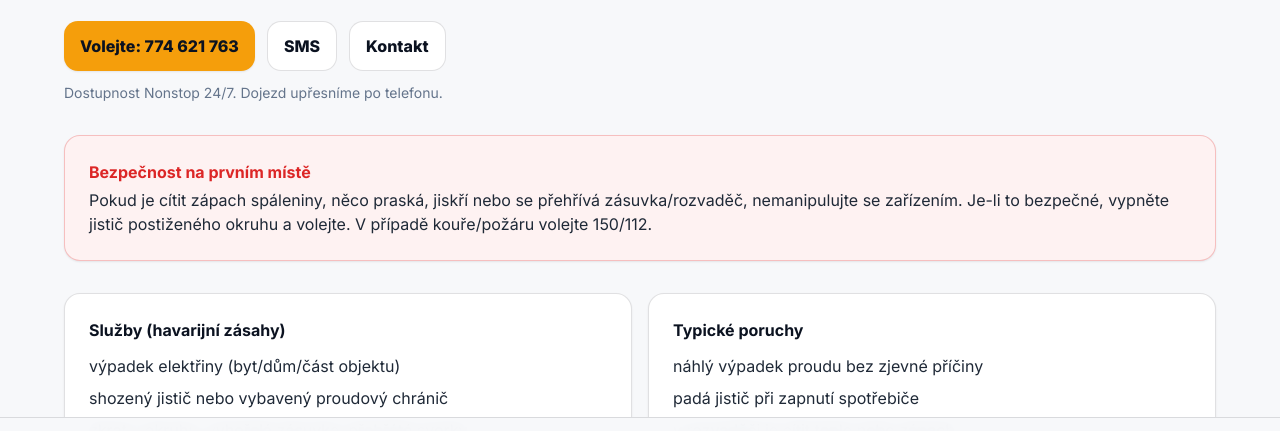
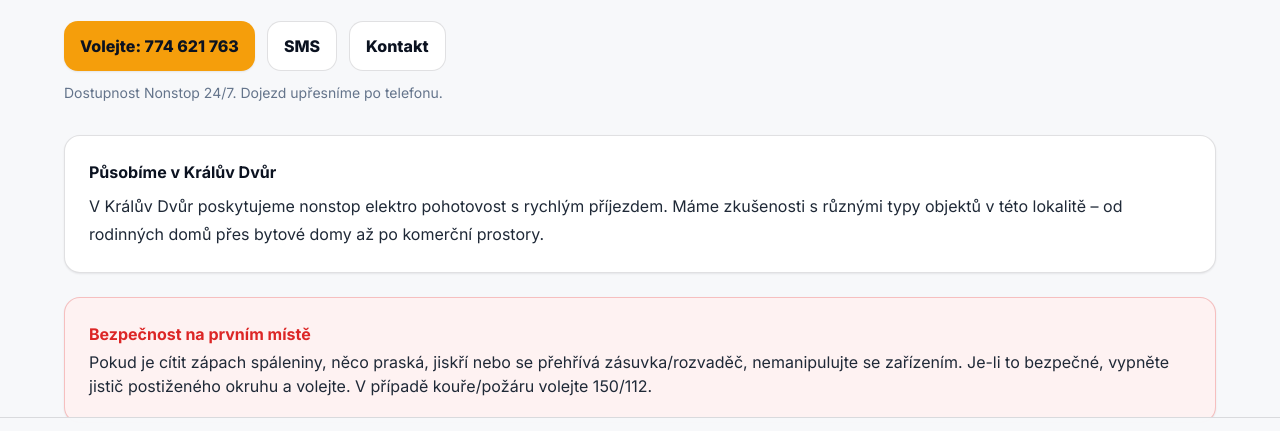
Before and after one commit to malonitest/elektropohotovost, a React app: page /elektro-pohotovost/kraluv-dvur/ in a window 1280 px wide. Shown: the part 300-731 px from the top of the page. Built offline with nearby package versions, Linux system fonts and the light colour scheme; no server answers.

Commit message:
SEO 2.3: Location Page Optimization
- Add GPS coordinates to Location type (latitude/longitude)
- Add actual GPS coordinates for all 15 published locations
- Create buildPlace() schema function for location-specific Place schema
- Enhance graphForLocationLandingPage() to include Place schema with coordinates
- Add local trust signals: "Působíme v [location]" card with 3 content variants
- Update both Location type definitions (src/data and data)
- All 15 location pages now have:
  * Place schema with precise GPS coordinates for local search
  * Local presence section emphasizing 24/7 availability
  * Enhanced local SEO with location-specific structured data

Locations with GPS: Černošice, Dobřichovice, Řevnice, Roztoky,
Hostivice, Rudná, Jesenice, Mníšek pod Brdy, Praha 5, Smíchov,
Praha 6, Dejvice, Břevnov, Beroun, Králův Dvůr

```diff
--- a/app/elektro-pohotovost/[slug]/page.tsx
+++ b/app/elektro-pohotovost/[slug]/page.tsx
@@ -95,7 +95,8 @@ export default function LocationLandingPage({ params }: { params: { slug: string
 			{ name: "Lokality", url: absoluteUrl("/lokality/") },
 			{ name: loc.name, url: canonical }
 		],
-		faq: content.faq
+		faq: content.faq,
+		location: loc
 	});
 
 	return (
@@ -113,6 +114,12 @@ export default function LocationLandingPage({ params }: { params: { slug: string
 						<a className="btnSecondary" href="/kontakt/">Kontakt</a>
 					</div>
 					<p className="mt-3 text-sm text-text-muted">Dostupnost {serviceHours}. Dojezd upřesníme po telefonu.</p>
+				</div>
+
+				<div className="mt-8">
+					<Card title={content.localPresence.title}>
+						<p className="mt-2 text-text-secondary">{content.localPresence.description}</p>
+					</Card>
 				</div>
 
 				<div className="mt-6">
--- a/data/locations.ts
+++ b/data/locations.ts
@@ -5,6 +5,10 @@ export type Location = {
 	name: string;
 	publish: boolean;
 	nearbySlugs: string[];
+	coordinates?: {
+		latitude: number;
+		longitude: number;
+	};
 };
 
 function normalizeName(value: string): string {
@@ -31,7 +35,8 @@ export const locations: Location[] = legacyLocations.map((loc) => {
 		slug: loc.slug,
 		name: loc.name,
 		publish: loc.publish,
-		nearbySlugs: Array.from(new Set(nearbySlugs)).slice(0, 8)
+		nearbySlugs: Array.from(new Set(nearbySlugs)).slice(0, 8),
+		coordinates: loc.coordinates
 	};
 });
 
--- a/src/data/locations.ts
+++ b/src/data/locations.ts
@@ -9,6 +9,10 @@ export type Location = {
 	priority: 1 | 2 | 3;
 	publish: boolean;
 	microContextTags?: string[];
+	coordinates?: {
+		latitude: number;
+		longitude: number;
+	};
 };
 
 // Pozn.: Jedna lokalita patří jen do jedné oblasti (např. Loděnice je pouze v Berounsku).
@@ -22,7 +26,8 @@ export const locations: Location[] = [
 		nearby: ["Radotín", "Mokropsy", "Všenory", "Dobřichovice"],
 		priority: 1,
 		publish: true,
-		microContextTags: ["rodinne-domy", "garaze", "zahrady", "firmy"]
+		microContextTags: ["rodinne-domy", "garaze", "zahrady", "firmy"],
+		coordinates: { latitude: 49.9606, longitude: 14.3175 }
 	},
 	{
 		name: "Dobřichovice",
@@ -32,7 +37,8 @@ export const locations: Location[] = [
 		nearby: ["Černošice", "Všenory", "Lety", "Řevnice"],
 		priority: 1,
 		publish: true,
-		microContextTags: ["rodinne-domy", "pripojky", "rozvadec", "dilny"]
+		microContextTags: ["rodinne-domy", "pripojky", "rozvadec", "dilny"],
+		coordinates: { latitude: 49.9258, longitude: 14.2814 }
 	},
 	{
 		name: "Řevnice",
@@ -42,7 +48,8 @@ export const locations: Location[] = [
 		nearby: ["Dobřichovice", "Lety", "Všenory", "Vonoklasy"],
 		priority: 1,
 		publish: true,
-		microContextTags: ["rodinne-domy", "chaty", "rozvadec", "firmy"]
+		microContextTags: ["rodinne-domy", "chaty", "rozvadec", "firmy"],
+		coordinates: { latitude: 49.9119, longitude: 14.2381 }
 	},
 	{
 		name: "Roztoky",
@@ -52,7 +59,8 @@ export const locations: Location[] = [
 		nearby: ["Suchdol", "Horoměřice", "Kněževes", "Praha 6"],
 		priority: 1,
 		publish: true,
-		microContextTags: ["bytove-domy", "rodinne-domy", "firmy"]
+		microContextTags: ["bytove-domy", "rodinne-domy", "firmy"],
+		coordinates: { latitude: 50.1578, longitude: 14.3989 }
 	},
 	{
 		name: "Hostivice",
@@ -62,7 +70,8 @@ export const locations: Location[] = [
 		nearby: ["Chýně", "Jeneč", "Ruzyně", "Zličín"],
 		priority: 1,
 		publish: true,
-		microContextTags: ["rodinne-domy", "prumysl", "firmy"]
+		microContextTags: ["rodinne-domy", "prumysl", "firmy"],
+		coordinates: { latitude: 50.0811, longitude: 14.2603 }
 	},
 	{
 		name: "Rudná",
@@ -72,7 +81,8 @@ export const locations: Location[] = [
 		nearby: ["Nučice", "Chýně", "Zbuzany", "Praha 5"],
 		priority: 1,
 		publish: true,
-		microContextTags: ["rodinne-domy", "firmy", "dilny"]
+		microContextTags: ["rodinne-domy", "firmy", "dilny"],
+		coordinates: { latitude: 49.9850, longitude: 14.2461 }
 	},
 	{
 		name: "Jesenice",
@@ -82,7 +92,8 @@ export const locations: Location[] = [
 		nearby: ["Vestec", "Psáry", "Průhonice", "Zvole"],
 		priority: 1,
 		publish: true,
-		microContextTags: ["rodinne-domy", "novostavby", "pripojky"]
+		microContextTags: ["rodinne-domy", "novostavby", "pripojky"],
+		coordinates: { latitude: 49.9647, longitude: 14.5228 }
 	},
 	{
 		name: "Jílové u Prahy",
@@ -102,7 +113,8 @@ export const locations: Location[] = [
 		nearby: ["Líšno", "Čisovice", "Kytín", "Řevnice"],
 		priority: 1,
 		publish: true,
-		microContextTags: ["rodinne-domy", "chaty", "garaze"]
+		microContextTags: ["rodinne-domy", "chaty", "garaze"],
+		coordinates: { latitude: 49.8669, longitude: 14.2658 }
 	},
 	{
 		name: "Psáry",
@@ -324,7 +336,8 @@ export const locations: Location[] = [
 		nearby: ["Smíchov", "Košíře", "Radlice", "Barrandov"],
 		priority: 1,
 		publish: true,
-		microContextTags: ["bytove-domy", "spolecne-prostory", "firmy"]
+		microContextTags: ["bytove-domy", "spolecne-prostory", "firmy"],
+		coordinates: { latitude: 50.0753, longitude: 14.4017 }
 	},
 	{
 		name: "Smíchov",
@@ -334,7 +347,8 @@ export const locations: Location[] = [
 		nearby: ["Anděl", "Radlice", "Košíře", "Praha 5"],
 		priority: 1,
 		publish: true,
-		microContextTags: ["bytove-domy", "kancelare", "provozovny"]
+		microContextTags: ["bytove-domy", "kancelare", "provozovny"],
+		coordinates: { latitude: 50.0706, longitude: 14.4031 }
 	},
 	{
 		name: "Košíře",
@@ -374,7 +388,8 @@ export const locations: Location[] = [
 		nearby: ["Dejvice", "Břevnov", "Vokovice", "Ruzyně"],
 		priority: 1,
 		publish: true,
-		microContextTags: ["bytove-domy", "spolecne-prostory", "instituce"]
+		microContextTags: ["bytove-domy", "spolecne-prostory", "instituce"],
+		coordinates: { latitude: 50.0975, longitude: 14.3911 }
 	},
 	{
 		name: "Dejvice",
@@ -384,7 +399,8 @@ export const locations: Location[] = [
 		nearby: ["Hradčany", "Bubeneč", "Praha 6", "Vokovice"],
 		priority: 1,
 		publish: true,
-		microContextTags: ["bytove-domy", "kancelare", "instituce"]
+		microContextTags: ["bytove-domy", "kancelare", "instituce"],
+		coordinates: { latitude: 50.0997, longitude: 14.3917 }
 	},
 	{
 		name: "Břevnov",
@@ -394,7 +410,8 @@ export const locations: Location[] = [
 		nearby: ["Střešovice", "Dejvice", "Vokovice", "Motol"],
 		priority: 1,
 		publish: true,
-		microContextTags: ["bytove-domy", "spolecne-prostory"]
+		microContextTags: ["bytove-domy", "spolecne-prostory"],
+		coordinates: { latitude: 50.0864, longitude: 14.3828 }
 	},
 	{
 		name: "Vokovice",
@@ -526,7 +543,8 @@ export const locations: Location[] = [
 		nearby: ["Králův Dvůr", "Tetín", "Zdice", "Loděnice"],
 		priority: 1,
 		publish: true,
-		microContextTags: ["bytove-domy", "rodinne-domy", "firmy"]
+		microContextTags: ["bytove-domy", "rodinne-domy", "firmy"],
+		coordinates: { latitude: 49.9639, longitude: 14.0719 }
 	},
 	{
 		name: "Králův Dvůr",
@@ -536,7 +554,8 @@ export const locations: Location[] = [
 		nearby: ["Beroun", "Zdice", "Tetín", "Loděnice"],
 		priority: 1,
 		publish: true,
-		microContextTags: ["rodinne-domy", "firmy"]
+		microContextTags: ["rodinne-domy", "firmy"],
+		coordinates: { latitude: 49.9503, longitude: 14.0278 }
 	},
 	{
 		name: "Zdice",
--- a/src/lib/jsonld.ts
+++ b/src/lib/jsonld.ts
@@ -141,6 +141,34 @@ export function buildService(url: string, placeName: string) {
 			}
 		} : undefined
 	};
+}
+
+export function buildPlace(
+	location: {
+		name: string;
+		coordinates?: { latitude: number; longitude: number };
+	},
+	url: string
+) {
+	if (!location.coordinates) return null;
+
+	const place: Record<string, unknown> = {
+		"@type": "Place",
+		"@id": `${url}#place`,
+		name: location.name,
+		geo: {
+			"@type": "GeoCoordinates",
+			latitude: String(location.coordinates.latitude),
+			longitude: String(location.coordinates.longitude)
+		},
+		address: {
+			"@type": "PostalAddress",
+			addressLocality: location.name,
+			addressCountry: "CZ"
+		}
+	};
+
+	return place;
 }
 
 export function buildBreadcrumbList(url: string, items: BreadcrumbItem[]) {
@@ -291,14 +319,25 @@ export function graphForLocationLandingPage(params: {
 	pageDescription: string;
 	breadcrumbs?: BreadcrumbItem[];
 	faq: FaqItem[];
+	location?: {
+		name: string;
+		coordinates?: { latitude: number; longitude: number };
+	};
 }) {
-	const { url, placeName, pageName, pageDescription, breadcrumbs = [], faq } = params;
+	const { url, placeName, pageName, pageDescription, breadcrumbs = [], faq, location } = params;
 	const graph = [
 		buildWebSite(),
 		buildLocalBusiness(url, placeName),
 		buildFaqPage(url, faq),
 		buildWebPage({ url, name: pageName, description: pageDescription })
 	];
+
+	// Add Place schema with GPS coordinates for location pages
+	if (location) {
+		const place = buildPlace(location, url);
+		if (place) graph.push(place);
+	}
+
 	if (breadcrumbs.length) graph.push(buildBreadcrumbList(url, breadcrumbs));
 	return graph;
 }
--- a/src/lib/locationLanding.ts
+++ b/src/lib/locationLanding.ts
@@ -6,6 +6,10 @@ export type LocationLandingContent = {
 	heroKicker: string;
 	heroTitle: string;
 	heroLead: string;
+	localPresence: {
+		title: string;
+		description: string;
+	};
 	safetyTitle: string;
 	safetyBody: string;
 	services: ReadonlyArray<string>;
@@ -49,6 +53,15 @@ export function buildLocationLandingContent(params: {
 		`Nonstop servis pro ${location.name}: výpadky proudu, zkraty, chrániče a rozvaděče. Nejdřív stabilizujeme situaci, pak dohledáme příčinu a navrhneme nejlepší bezpečné řešení.`,
 		`Elektro pohotovost v ${location.name} je pro situace, které nesnesou čekání. Pomůžeme rychle – a hlavně bezpečně – bez práce pod napětím a bez zbytečných slibů.`
 	] as const);
+
+	const localPresence = {
+		title: `Působíme v ${location.name}`,
+		description: pickVariant(location.slug + ":presence", [
+			`Elektro pohotovost v ${location.name} zajišťujeme každý den v roce, 24 hodin denně. Jsme místní elektrikáři, kteří znají specifika zdejších domů a bytů – od starších objektů až po moderní novostavby.`,
+			`V ${location.name} poskytujeme nonstop elektro pohotovost s rychlým příjezdem. Máme zkušenosti s různými typy objektů v této lokalitě – od rodinných domů přes bytové domy až po komerční prostory.`,
+			`Naše elektro pohotovost pokrývá ${location.name} a nejbližší okolí s dostupností 24/7. Znalost místních podmínek a rychlá reakce nám umožňují efektivně řešit i náročné havarijní situace.`
+		] as const)
+	};
 
 	const safetyTitle = "Bezpečnost na prvním místě";
 	const safetyBody =
@@ -182,6 +195,7 @@ export function buildLocationLandingContent(params: {
 		heroKicker,
 		heroTitle,
 		heroLead,
+		localPresence,
 		safetyTitle,
 		safetyBody,
 		services,
```
